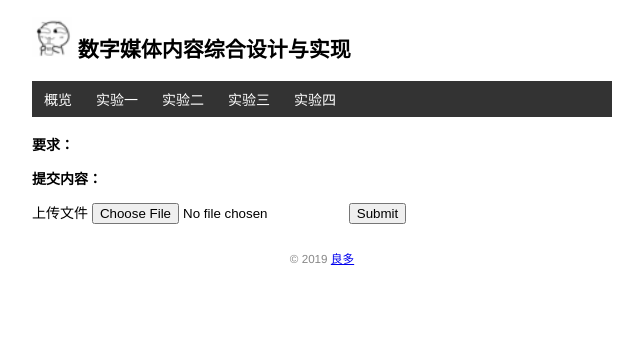
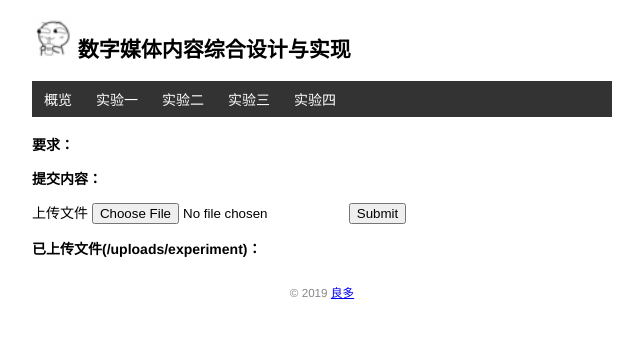
Before and after one commit to PanosPanay/multimedia, a Flask app: template templates/experiment.html in a window 1280 px wide. Shown: the top 338 px of the page, without its empty margins (318-961 px from the left). Run offline with Flask 2, Linux system fonts and the light colour scheme; the template is opened without the code that fills it: values that come from a table or form of the project are taken from there, others are empty; some libraries are stand-ins or nearby versions.

Commit message:
Show uploaded files, bug delete func.

```diff
--- a/app.py
+++ b/app.py
@@ -13,6 +13,8 @@
 
 # 请求数据（上传文件大小）最大限制为1G，超过此限制返回413错误响应
 app.config['MAX_CONTENT_LENGTH'] = 1024 * 1024 * 1024
+
+IGNORED_FILES = set(['.gitignore'])
 
 class Experiment:
     """实验"""
@@ -62,15 +64,26 @@
 def experiment(id):
     upload_form = UploadForm()
     if upload_form.validate_on_submit():
+        """上传并保存文件"""
         f = upload_form.file.data                   # 上传的文件
 
         # 修改了secure_filename源码以支持中文，否则secure_filename()会过滤掉中文，只剩下扩展名
         # 参考：https://blog.csdn.net/qq_30490489/article/details/92000197
         filename = secure_filename(f.filename)      # 文件名
 
-        # 存储到上传路径
+        # 获取本实验上传路径
         experiment_name = 'experiment' + str(id)    # 本实验名, eg.'experiment1'
         experiment_path = os.path.join(app.config['UPLOAD_PATH'], experiment_name)  # 本实验上传路径
+
+        # 若上传路径下已存在该名称的文件，则重命名准备上传的文件
+        name, extension = os.path.splitext(filename)
+        i = 1
+        while os.path.exists(os.path.join(experiment_path, filename)):
+            # name, extension = os.path.splitext(filename)
+            filename = '%s_%s%s' % (name, str(i), extension)
+            i += 1
+
+        # 存储到上传路径
         f.save(os.path.join(experiment_path, filename)) # 存储上传文件
 
         flash('Upload success.')
@@ -79,4 +92,22 @@
 
         return redirect(url_for('experiment', id=id))
 
-    return render_template('experiment.html', experiment=experiments[id-1], upload_form=upload_form)
+    if request.method == 'GET':
+        """获取并显示本实验路径下的所有文件"""
+        # 获取本实验上传路径
+        experiment_name = 'experiment' + str(id)    # 本实验名, eg.'experiment1'
+        experiment_path = os.path.join(app.config['UPLOAD_PATH'], experiment_name)
+
+        # 获取文件列表
+        files = [f for f in os.listdir(experiment_path) if os.path.isfile(os.path.join(experiment_path, f)) and f not in IGNORED_FILES]
+
+    return render_template('experiment.html', experiment=experiments[id-1], upload_form=upload_form, files=files, experiment_path=experiment_path)
+
+@app.route('/file/delete/<id>/<path:experiment_path>/<string:filename>')
+def delete(id, experiment_path, filename):
+    """删除"""
+    os.remove(os.path.join(experiment_path, filename))
+
+    flash('Delete success.')
+
+    return redirect(url_for('experiment', id=id))
--- a/forms.py
+++ b/forms.py
@@ -5,5 +5,5 @@
 class UploadForm(FlaskForm):
     """上传表单"""
     file = FileField('上传文件', validators=[FileRequired(),
-        FileAllowed(['docx', 'pdf', 'wav', 'aac', 'jpg', 'png', 'psb', 'psd', 'bmp', 'py', 'fla', 'swf', 'txt', 'md', 'zip', 'rar', '7z'])])
+        FileAllowed(['docx', 'doc', 'pdf', 'wav', 'aac', 'jpg', 'jpeg', 'png', 'psb', 'psd', 'bmp', 'gif', 'py', 'fla', 'swf', 'txt', 'md', 'zip', 'rar', '7z', '7zip'])])
     submit = SubmitField()
--- a/templates/base.html
+++ b/templates/base.html
@@ -5,9 +5,11 @@
     <meta charset="UTF-8">
     <meta name="viewport" content="width=device-width, initial-scale=1.0">
     <meta http-equiv="X-UA-Compatible" content="ie=edge">
-    <title>数字媒体内容综合设计与实现</title>
+    <title>{% block title %}数字媒体内容综合设计与实现{% endblock %}</title>
     <link rel="icon" href="{{ url_for('static', filename='favicon.ico') }}">
-    <link rel="stylesheet" href="{{ url_for('static', filename='css/style.css') }}" type="text/css">
+    {% block style %}
+        <link rel="stylesheet" href="{{ url_for('static', filename='css/style.css') }}" type="text/css">
+    {% endblock %}
     {% endblock %}
 </head>
 <body>
--- a/templates/experiment.html
+++ b/templates/experiment.html
@@ -10,4 +10,16 @@
     {{ form_field(upload_form.file) }}
     {{ upload_form.submit }}
 </form>
+<p><b>已上传文件(/uploads/experiment{{ experiment.id }})：</b></p>
+<ul class="experiment-list">
+    {% for file in files %}
+    <li>{{ file }}
+        <span class="float-right">
+            <form class="inline-form" method="post" action="{{ url_for('delete', id=experiment.id, experiment_path=experiment_path, filename=file) }}">
+                <input class="btn" type="submit" name="delete" value="删除" onclick="return confirm('确认删除该文件？')">
+            </form>
+        </span>
+    </li>
+    {% endfor %}
+</ul>
 {% endblock %}
```
Also changed, not shown: 4 other files.
